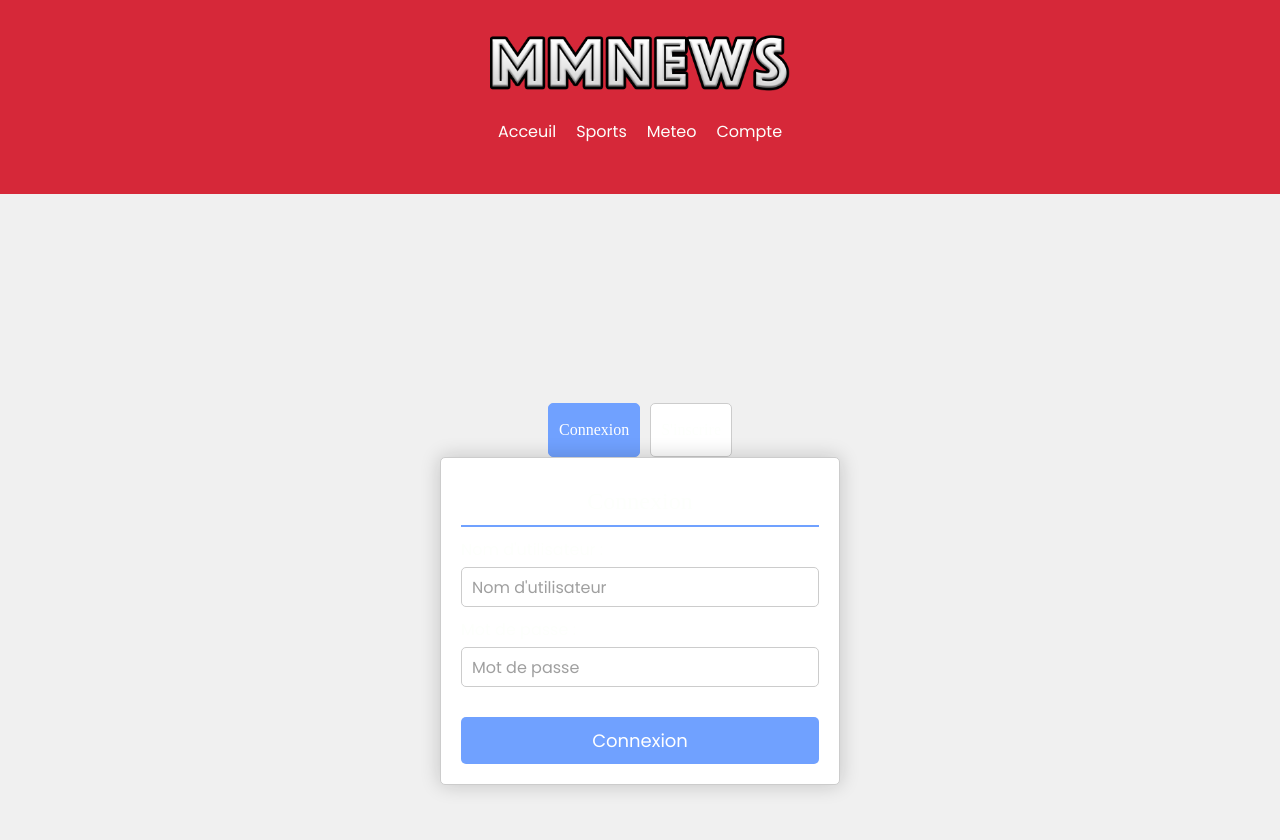
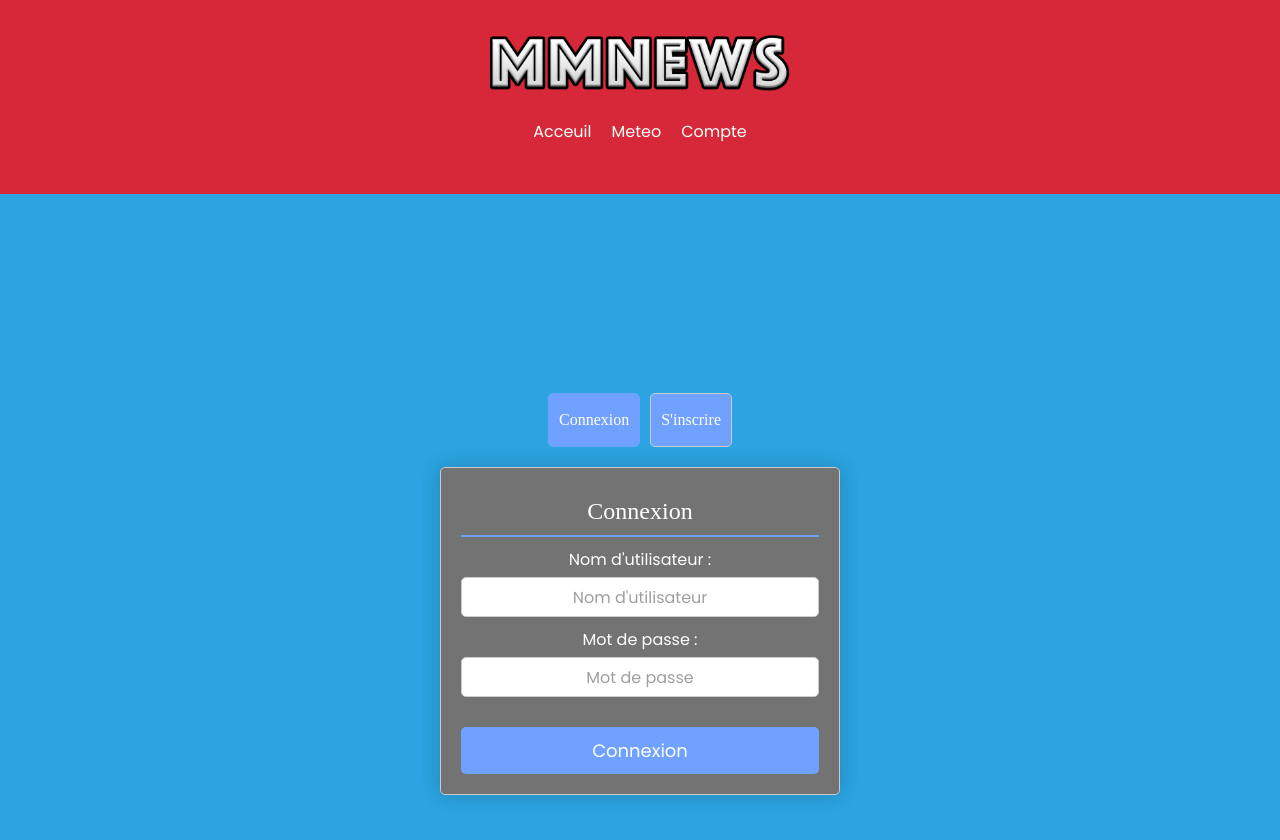
Before and after one commit to marcslr/apinews, a React (Create React App) app in the folder client/: page /signin in a window 1280 px wide. Shown: the top 840 px of the page. Built offline with nearby package versions, Linux system fonts and the light colour scheme.

Commit message:
retrait page sport et css authentification

```diff
--- a/client/src/Routes.js
+++ b/client/src/Routes.js
@@ -2,11 +2,10 @@ import { BrowserRouter, Routes, Route } from "react-router-dom";
 
 import Navbar from "./components/Navbar.js";
 import Home from "./pages/Accueil.js";
-import Sports from "./pages/Sports.js";
 import Meteo from "./pages/Meteo.js";
 import Contact from "./pages/Contact.js";
 import Compte from "./pages/Compte.js";
-import Log from "./pages/login.js"
+import Log from "./pages/login.js";
 
 // import { PageAdmin } from './routes-auth';
 // import { Update } from '../pages/admin/update';
@@ -18,15 +17,12 @@ export default function Head() {
         <Navbar />
         <Routes>
           <Route path="/" element={<Home />} />
-          <Route path="/sports" element={<Sports />} />
           <Route path="/meteo" element={<Meteo />} />
           <Route path="/contact" element={<Contact />} />
           <Route path="/compte" element={<Compte />} />
           <Route path="/signin" element={<Log />} />
 
-
-
-{/* Ne s'affichera que si le role est admin
+          {/* Ne s'affichera que si le role est admin
 <Route path="/admin" >
     <Route path="/admin/gestion" element={<PageAdmin />} />
     <Route path="/admin/update/:id" element={< Update />} />
--- a/client/src/components/Navbar.js
+++ b/client/src/components/Navbar.js
@@ -16,10 +16,6 @@ function Navbar() {
           {/* <img src="" alt="Lien 1" /> */}
         </a>
         <a>
-          <Link to="/Sports">Sports</Link>
-          {/* <img src="" alt="Lien 2" /> */}
-        </a>
-        <a>
           <Link to="/meteo">Meteo</Link>
           {/* <img src="" alt="Lien 3" /> */}
         </a>
--- /dev/null
+++ b/client/src/pages/RegisterForm.js
@@ -0,0 +1,79 @@
+import React, { useState } from "react";
+
+export default function RegisterForm({
+  inputs,
+  handleChange,
+  handleSubmit,
+  messageErreur,
+}) {
+  return (
+    <div className="inner-container">
+      <div className="header">Inscription</div>
+      <div className="box">
+        <form onSubmit={handleSubmit}>
+          <div className="input-group">
+            <label htmlFor="prénom">Prénom :</label>
+            <input
+              type="text"
+              name="prénom"
+              className="login-input"
+              placeholder="Prénom"
+              onChange={handleChange}
+              value={inputs.prénom}
+            />
+          </div>
+          <div className="input-group">
+            <label htmlFor="nom">Nom :</label>
+            <input
+              type="text"
+              name="nom"
+              className="login-input"
+              placeholder="Nom"
+              onChange={handleChange}
+              value={inputs.nom}
+            />
+          </div>
+          <div className="input-group">
+            <label htmlFor="email">Email :</label>
+            <input
+              type="email"
+              name="email"
+              className="login-input"
+              placeholder="Email"
+              onChange={handleChange}
+              value={inputs.email}
+            />
+          </div>
+          <div className="input-group">
+            <label htmlFor="motDePasse">Mot de passe :</label>
+            <input
+              type="password"
+              name="motDePasse"
+              className="login-input"
+              placeholder="Mot de passe"
+              onChange={handleChange}
+              value={inputs.motDePasse}
+            />
+          </div>
+          <div className="input-group">
+            <label htmlFor="confirmerMotDePasse">
+              Confirmer le mot de passe :
+            </label>
+            <input
+              type="password"
+              name="confirmerMotDePasse"
+              className="login-input"
+              placeholder="Confirmer le mot de passe"
+              onChange={handleChange}
+              value={inputs.confirmerMotDePasse}
+            />
+          </div>
+          {messageErreur && <p>{messageErreur}</p>}
+          <button type="submit" className="login-btn">
+            S'inscrire
+          </button>
+        </form>
+      </div>
+    </div>
+  );
+}
--- a/client/src/pages/Sports.js
+++ /dev/null
@@ -1,7 +0,0 @@
-import React from 'react'
-
-export default function Sports() {
-  return (
-    <div>Sports</div>
-  )
-}
--- a/client/src/pages/login.js
+++ b/client/src/pages/login.js
@@ -1,5 +1,9 @@
 import React, { useState } from "react";
 import "../styles/styleLogin.css";
+import axios from "axios";
+import RegisterForm from "../pages/RegisterForm";
+
+
 
 export default function LoginPage() {
   const [isLoginOpen, setIsLoginOpen] = useState(true);
--- a/client/src/styles/styleLogin.css
+++ b/client/src/styles/styleLogin.css
@@ -1,6 +1,4 @@
-/* styleLogin.css */
 
-/* Styles pour le conteneur principal */
 .root-container {
   width: 100%;
   height: 100vh;
@@ -8,29 +6,28 @@
   flex-direction: column;
   justify-content: center;
   align-items: center;
-  background-color: #f0f0f0; /* Couleur d'arrière-plan */
+  background-color: #2ba4e1;
 }
 
-/* Styles pour les onglets de login et d'inscription */
 .controller {
   flex: 1;
   text-align: center;
   line-height: 2;
   cursor: pointer;
   padding: 10px;
-  background-color: #ffffff; /* Couleur de fond */
-  border: 1px solid #ccc; /* Bordure */
+  margin-bottom: 20px;
+  background-color: #70a1ff;
+  border: 1px solid #ccc;
   border-radius: 5px;
   transition: background-color 0.3s ease;
 }
 
 .selected-controller {
-  background-color: #70a1ff; /* Couleur de fond lorsque sélectionné */
-  color: #ffffff; /* Couleur du texte lorsque sélectionné */
-  border: 1px solid #70a1ff; /* Bordure lorsque sélectionné */
+  background-color: #70a1ff;
+  color: #ffffff;
+  border: 1px solid #70a1ff;
 }
 
-/* Styles pour les formulaires de login et d'inscription */
 .box-container {
   display: flex;
   gap: 10px;
@@ -38,19 +35,20 @@
 
 .inner-container {
   width: 100%;
-  max-width: 400px; /* Largeur maximale du formulaire */
+  max-width: 400px;
   padding: 20px;
-  background-color: #ffffff; /* Couleur de fond */
-  border: 1px solid #ccc; /* Bordure */
+  background-color: #737373;
+  border: 1px solid #ccc;
   border-radius: 5px;
   box-shadow: 0px 0px 20px rgba(15, 15, 15, 0.2);
+  text-align: center;
 }
 
 .header {
   text-align: center;
   padding: 10px;
   font-size: 24px;
-  border-bottom: 2px solid #70a1ff; /* Bordure inférieure */
+  border-bottom: 2px solid #70a1ff;
 }
 
 .box {
@@ -64,17 +62,17 @@
   text-align: left;
   margin-top: 10px;
   margin-bottom: 10px;
+  text-align: center;
 }
 
-/* Styles pour les labels */
 .login-label {
   font-size: 18px;
   font-weight: 600;
   padding-left: 5px;
   text-align: left;
+  text-align: center;
 }
 
-/* Styles pour les champs de formulaire */
 .login-input {
   width: 100%;
   height: 40px;
@@ -84,36 +82,37 @@
   font-size: 16px;
   margin-top: 5px;
   transition: border 0.4s ease;
+  text-align: center;
+  color: black;
 }
 
 .login-input:hover {
-  border: 2px solid #70a1ff; /* Bordure au survol */
+  border: 2px solid #70a1ff;
 }
 
 .login-input:focus {
-  border: 2px solid #70a1ff; /* Bordure au focus */
+  border: 2px solid #70a1ff;
   box-shadow: 0px 0px 20px rgba(15, 15, 15, 0.2);
 }
 
 .login-input::placeholder {
-  color: rgba(15, 15, 15, 0.4); /* Couleur du texte de l'espace réservé */
+  color: rgba(15, 15, 15, 0.4);
 }
 
-/* Styles pour les boutons */
 .login-btn {
   width: 100%;
   padding: 10px;
-  background-color: #70a1ff; /* Couleur de fond du bouton */
+  background-color: #70a1ff;
   border: 0;
   font-size: 18px;
   border-radius: 5px;
-  color: #ffffff; /* Couleur du texte du bouton */
+  color: #ffffff;
   margin-top: 20px;
   cursor: pointer;
   transition: background-color 0.3s ease, transform 0.2s ease;
 }
 
 .login-btn:hover {
-  background-color: #417cef; /* Couleur de fond au survol */
-  transform: scale(1.05); /* Zoom au survol */
+  background-color: #417cef;
+  transform: scale(1.05);
 }
```
